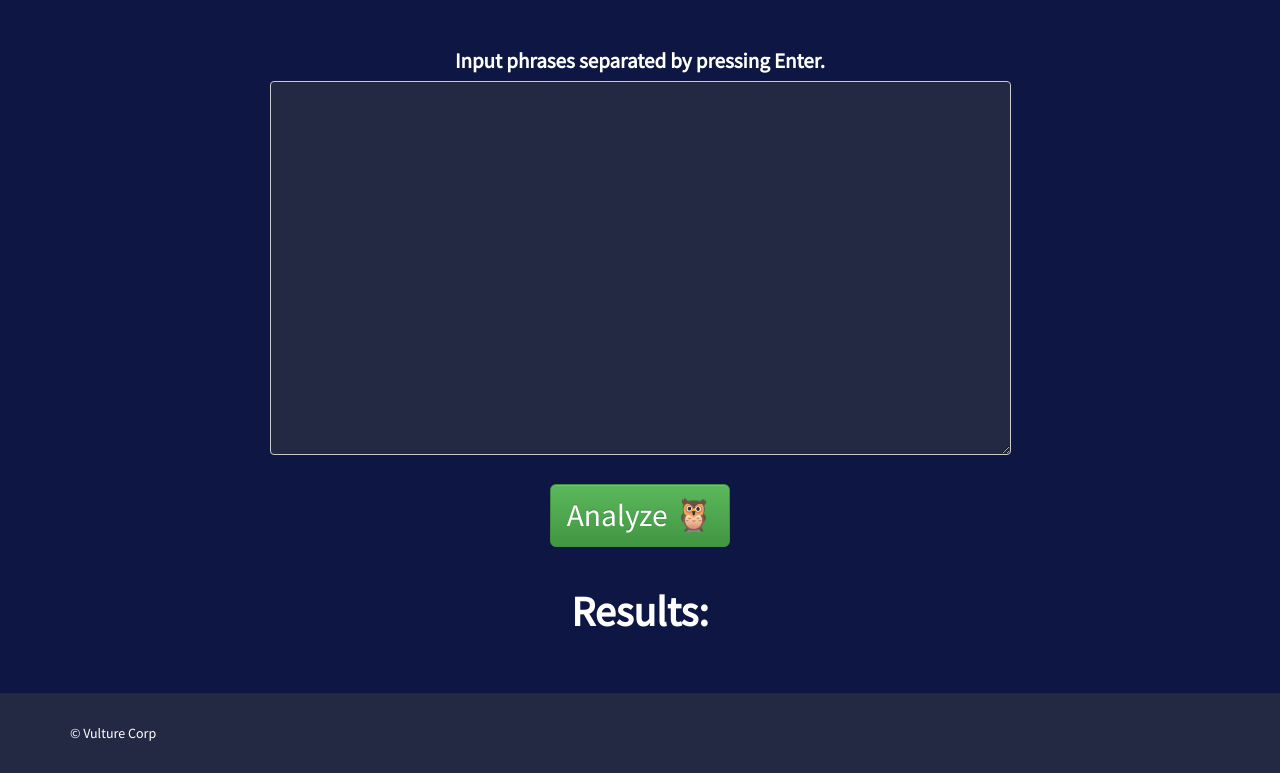
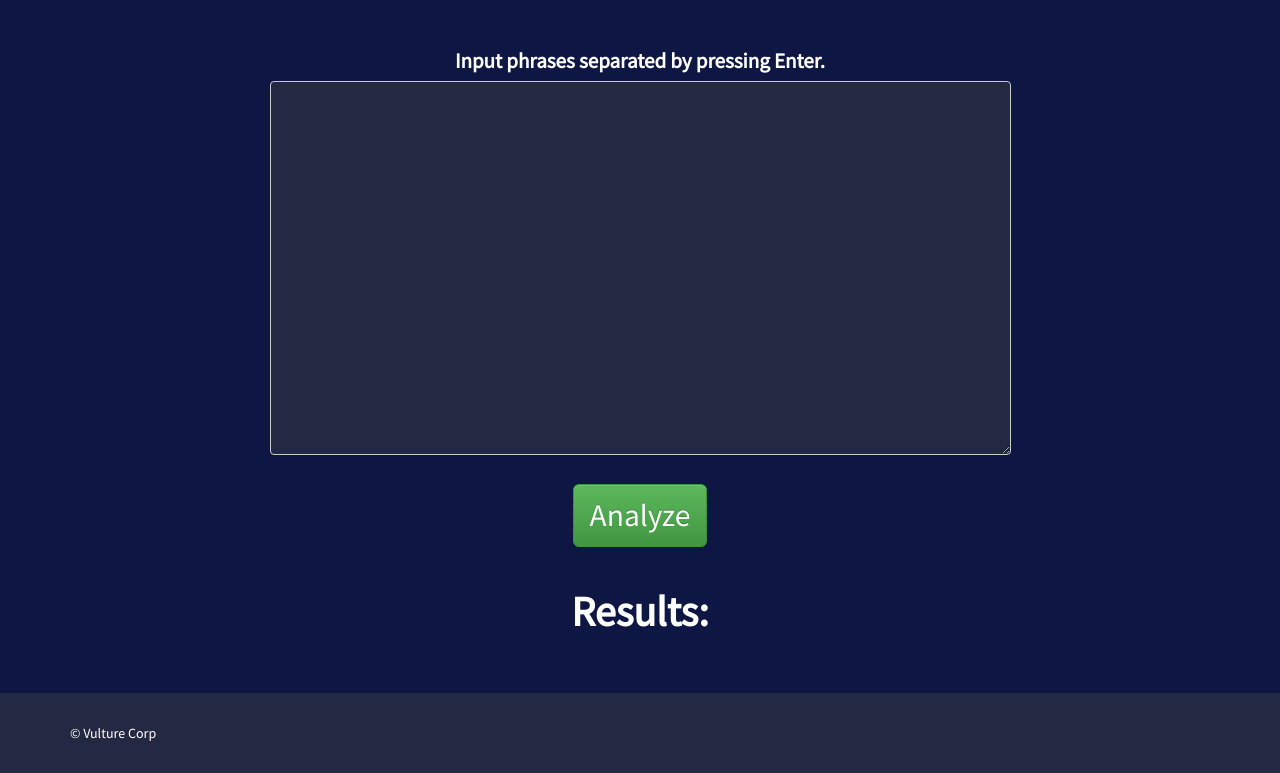
Before and after one commit to Gojeflone/Psynopsys, a website: page assets/index.html in a window 1280 px wide. Shown: the part 713-1486 px from the top of the page. Drawn offline with nearby package versions, Linux system fonts and the light colour scheme.

Commit message:
removed owl emoji

```diff
--- a/assets/index.html
+++ b/assets/index.html
@@ -46,7 +46,7 @@
             <textarea style="font-size: 1em;" class="form-control" rows="18" id="comment"></textarea>
         </div>
 
-        <p class="text-center"><a id="le button" style="font-size: 1.5em;" class="btn btn-success btn-lg" role="button">Analyze 🦉</a></p>
+        <p class="text-center"><a id="le button" style="font-size: 1.5em;" class="btn btn-success btn-lg" role="button">Analyze</a></p>
             <h2 style="font-size: 3em; padding-top: .5em" class="text-center"><strong>Results:</strong></h2>
         <div id="result"></div>
 
```
